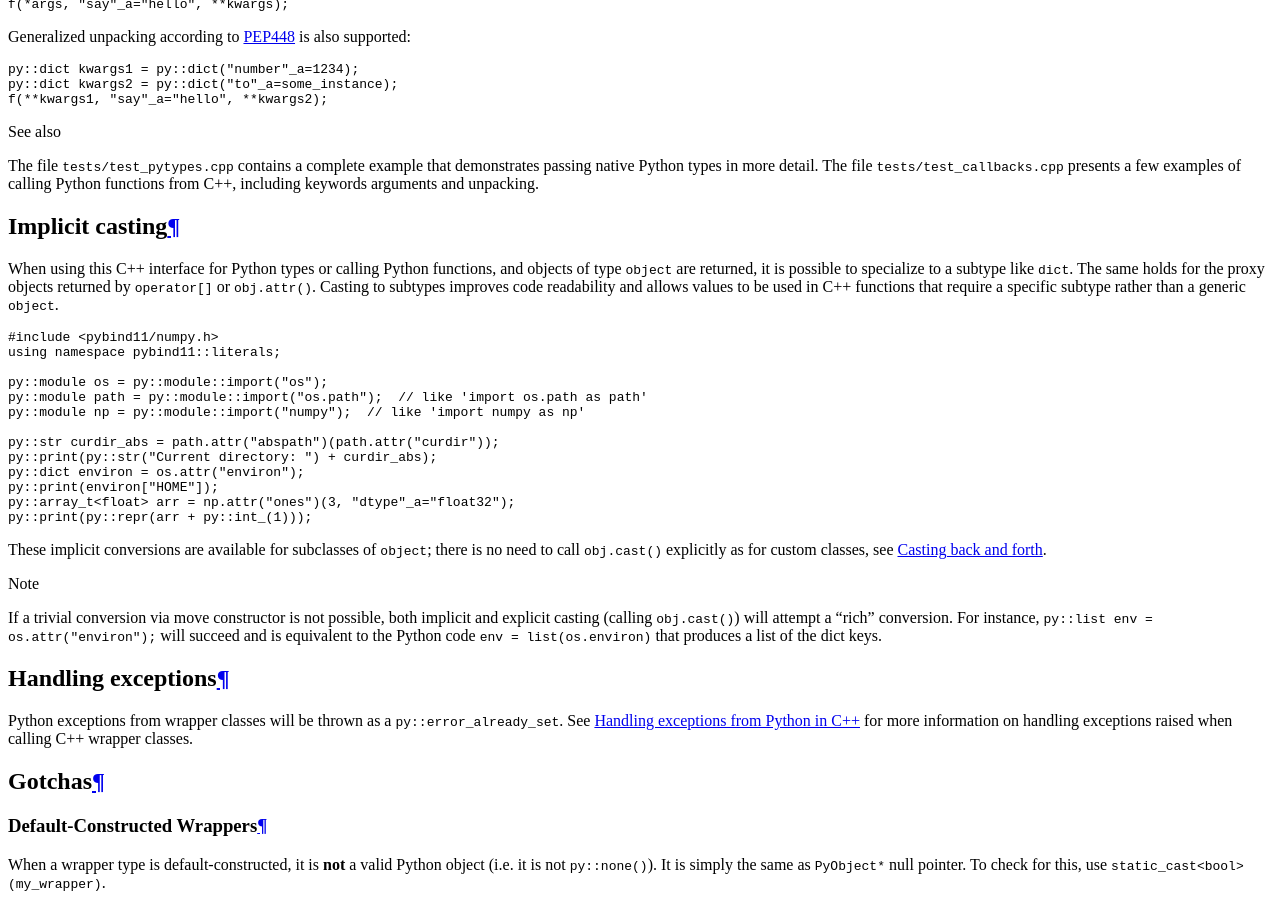
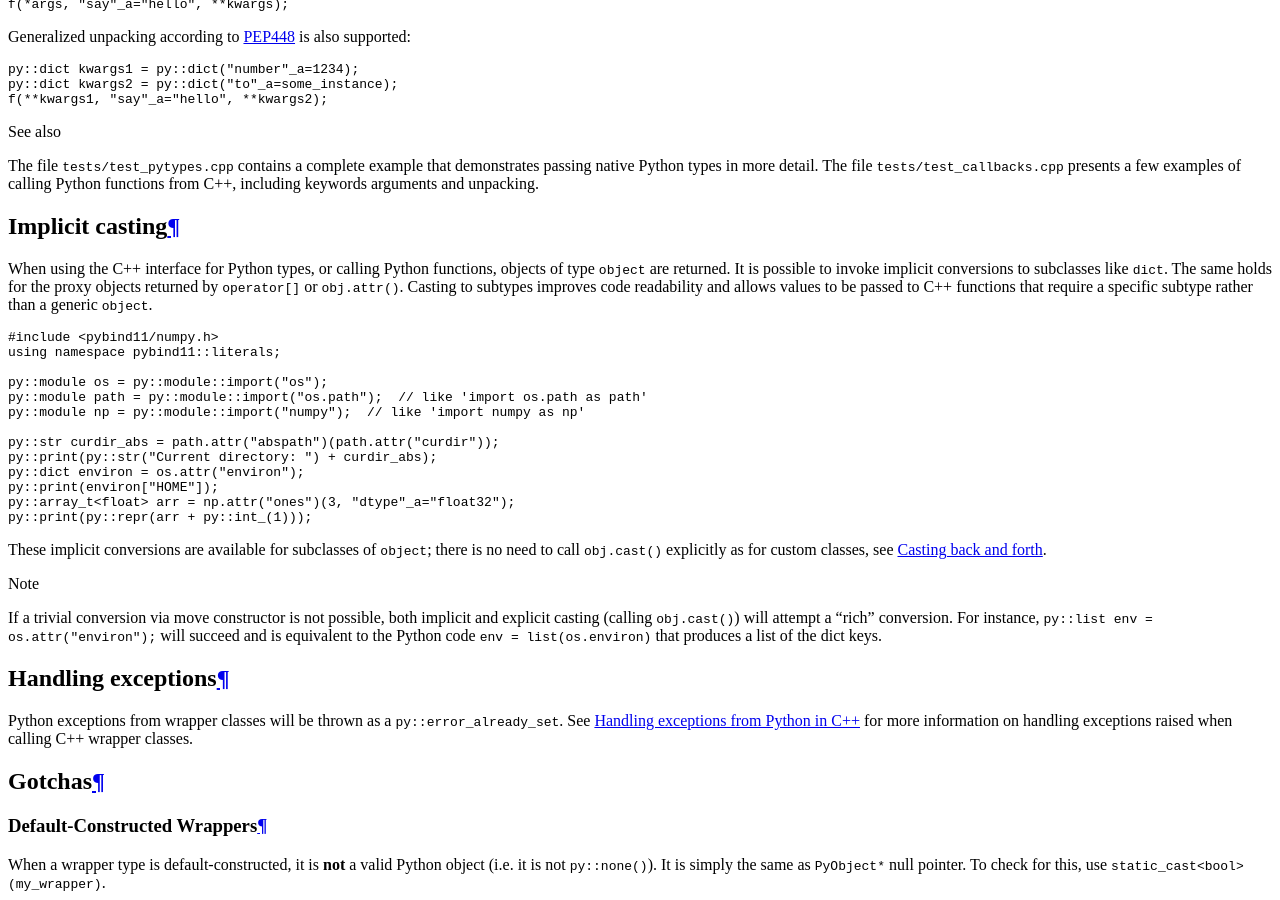
Before and after one commit to pybind/pybind11, a Sphinx documentation site: the page built from docs/advanced/pycpp/object.rst, in a window 1280 px wide and 900 px high, scrolled down 2772 px. Built offline with Sphinx 7.4.7 and the Read the Docs theme 2.0.0, drawn with Linux system fonts in a browser that asks for light colours.

Commit message:
Improve wording as per @bstaletic's suggestion

```diff
--- a/docs/advanced/pycpp/object.rst
+++ b/docs/advanced/pycpp/object.rst
@@ -184,11 +184,11 @@ Generalized unpacking according to PEP448_ is also supported:
 Implicit casting
 ================
 
-When using this C++ interface for Python types or calling Python functions,
-and objects of type :class:`object` are returned, it is possible to
-specialize to a subtype like :class:`dict`. The same holds for the proxy objects
+When using the C++ interface for Python types, or calling Python functions,
+objects of type :class:`object` are returned. It is possible to invoke implicit
+conversions to subclasses like :class:`dict`. The same holds for the proxy objects
 returned by ``operator[]`` or ``obj.attr()``.
-Casting to subtypes improves code readability and allows values to be used in
+Casting to subtypes improves code readability and allows values to be passed to
 C++ functions that require a specific subtype rather than a generic :class:`object`.
 
 .. code-block:: cpp
```
